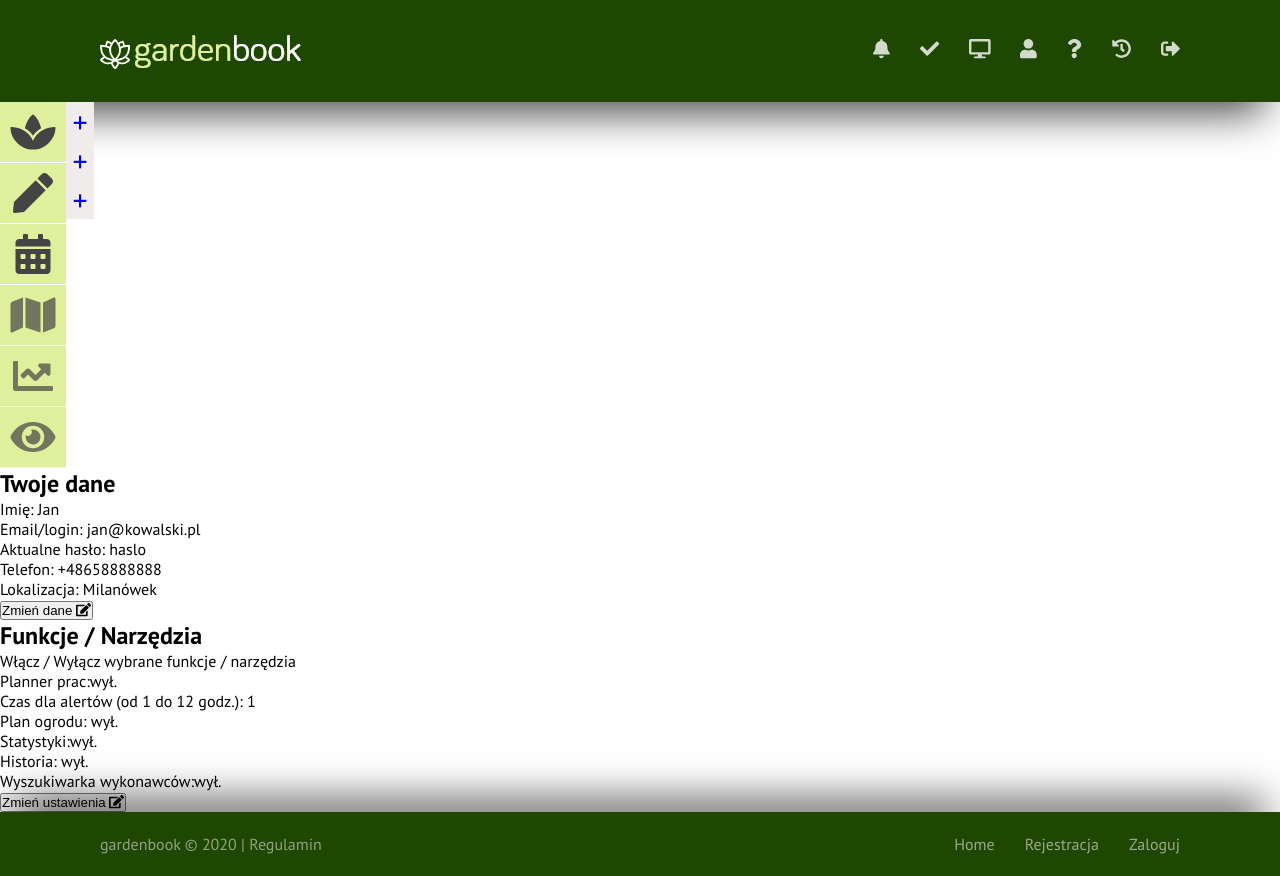
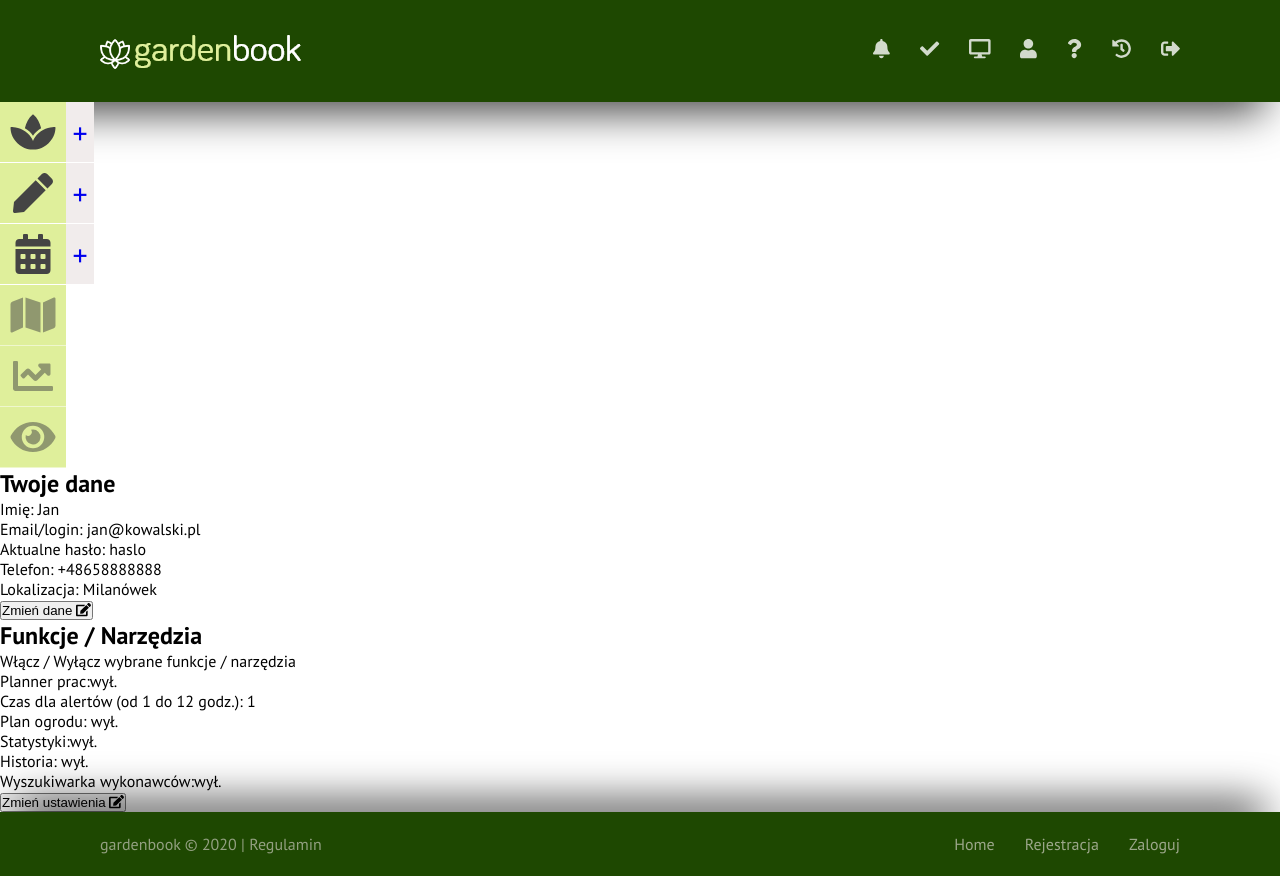
Before and after one commit to hajczek/gardenbook, a React (Create React App) app: page / in a window 1280 px wide. Built offline with nearby package versions, Linux system fonts and the light colour scheme.

Commit message:
Added title to links on left menu

```diff
--- a/src/assets/styles/_scss/_leftMenuUser.scss
+++ b/src/assets/styles/_scss/_leftMenuUser.scss
@@ -20,7 +20,7 @@
     }
 
     .notActive {
-      opacity: 0.7;
+      opacity: 0.5;
     }
   }
 
@@ -29,10 +29,12 @@
 
     .addBtn {
       background-color: $more-lightnes-grey-color;
+      border-bottom: 1px solid $white-color;
       display: flex;
       font-size: 30px;
       text-decoration: none;
       width: 28px;
+      height: 61px;
       align-content: center;
       flex-wrap: wrap;
       justify-content: space-evenly;
--- a/src/components/User/LeftMenuUser.js
+++ b/src/components/User/LeftMenuUser.js
@@ -14,32 +14,41 @@ const LeftMenuUser = () => {
     <nav id="left-menu">
       <div id="left-menu-first">
         <a id="plants" href="#" className="menuLeftBtn">
-          <FontAwesomeIcon icon={faSpa} fixedWidth />
+          <FontAwesomeIcon icon={faSpa} fixedWidth title="Rośliny" />
         </a>
         <a id="materials" href="#" className="menuLeftBtn">
-          <FontAwesomeIcon icon={faPen} fixedWidth />
+          <FontAwesomeIcon icon={faPen} fixedWidth title="Materiały" />
         </a>
         <a id="works" href="#" className="menuLeftBtn">
-          <FontAwesomeIcon icon={faCalendarAlt} fixedWidth />
+          <FontAwesomeIcon
+            icon={faCalendarAlt}
+            fixedWidth
+            title="Zaplanowane prace"
+          />
         </a>
         <a id="plan" href="#" className="menuLeftBtn notActive">
-          <FontAwesomeIcon icon={faMap} fixedWidth />
+          <FontAwesomeIcon icon={faMap} fixedWidth title="Plan ogrodu" />
         </a>
         <a id="statistic" href="#" className="menuLeftBtn notActive">
-          <FontAwesomeIcon icon={faChartLine} fixedWidth />
+          <FontAwesomeIcon icon={faChartLine} fixedWidth title="Statystyki" />
         </a>
         <a id="search" href="#" className="menuLeftBtn notActive">
-          <FontAwesomeIcon icon={faEye} fixedWidth />
+          <FontAwesomeIcon icon={faEye} fixedWidth title="Znajdź wykonawcę" />
         </a>
       </div>
       <div id="left-menu-second">
-        <a className="addBtn" href="#" id="add-plant">
+        <a className="addBtn" href="#" id="add-plant" title="Dodaj roślinę">
           +
         </a>
-        <a className="addBtn" href="#" uid="add-material">
+        <a
+          className="addBtn"
+          href="#"
+          uid="add-material"
+          title="Dodaj materiał"
+        >
           +
         </a>
-        <a className="addBtn" href="#" id="add-work">
+        <a className="addBtn" href="#" id="add-work" title="Zaplanuj pracę">
           +
         </a>
       </div>
```
